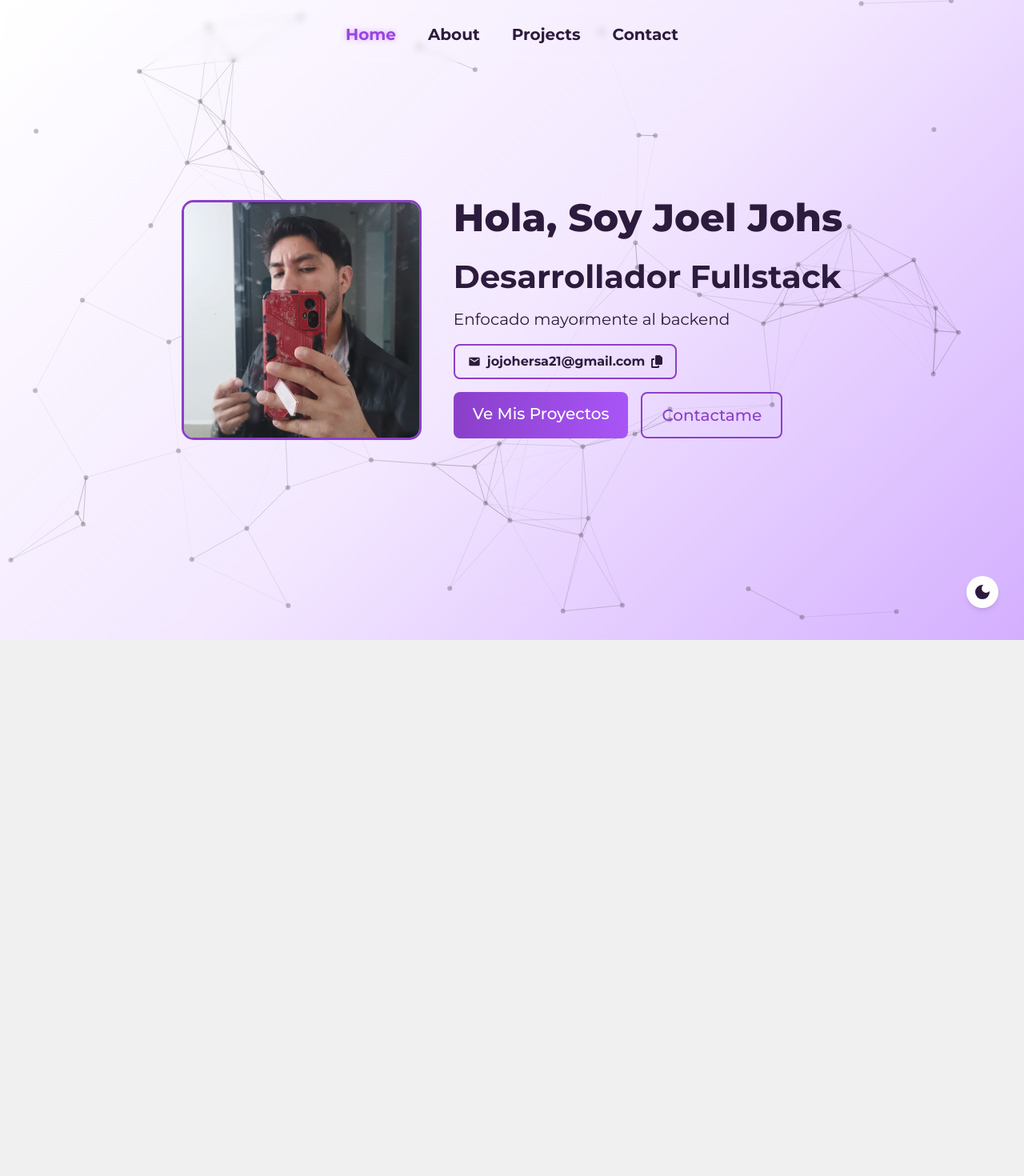
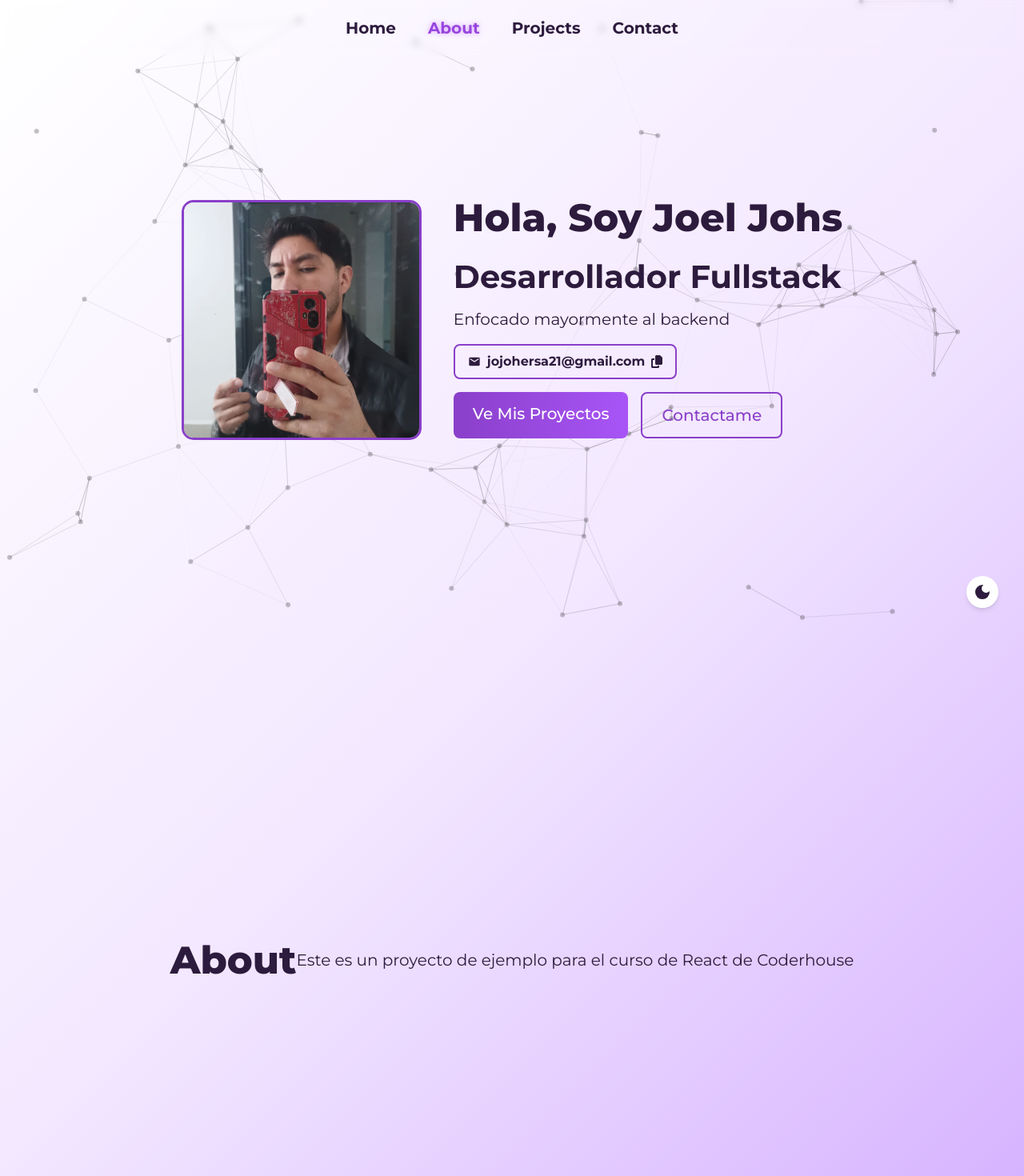
Before and after one commit to JoelJohs/portfolio_V1, a React (Vite) app: page / in a window 1280 px wide. Shown: the top 1470 px of the page at 80% size. Before the commit the page ends 800 px from the top, so only its background shows below. Built offline with nearby package versions, Linux system fonts and the light colour scheme.

Commit message:
Finish Navbar

```diff
--- a/src/Layout.jsx
+++ b/src/Layout.jsx
@@ -2,6 +2,7 @@ import Navbar from "./components/Navbar";
 import BottomScreenButtons from "./components/BottomScreenButtons";
 import Home from "./views/Home";
 import CoverParticles from "./components/CoverParticles";
+import About from "./views/About";
 
 const Layout = () => {
   return (
@@ -12,6 +13,7 @@ const Layout = () => {
       <div className="relative">
         <Navbar />
         <Home />
+        <About />
       </div>
 
       {/* Componentes flotantes */}
--- /dev/null
+++ b/src/assets/NavbarIcons.jsx
@@ -0,0 +1,21 @@
+export function HamburgerIcon(props, key) {
+  return (
+    <svg
+      xmlns="http://www.w3.org/2000/svg"
+      width="1em"
+      height="1em"
+      viewBox="0 0 32 32"
+      {...props}
+      key={key}
+    >
+      <path
+        fill="none"
+        stroke="currentColor"
+        stroke-linecap="round"
+        stroke-linejoin="round"
+        stroke-width="2"
+        d="M5 8h22M5 16h22M5 24h22"
+      />
+    </svg>
+  );
+}
--- a/src/components/Navbar.jsx
+++ b/src/components/Navbar.jsx
@@ -1,7 +1,10 @@
 import { useState, useEffect } from "react";
+import { HamburgerIcon } from "../assets/NavbarIcons";
 
 const Navbar = () => {
   const [active, setActive] = useState("home");
+  const [isScrolled, setIsScrolled] = useState(false);
+  const [isMenuOpen, setIsMenuOpen] = useState(false);
 
   useEffect(() => {
     const handleScroll = () => {
@@ -18,37 +21,96 @@ const Navbar = () => {
           setActive(section);
         }
       });
+
+      setIsScrolled(window.scrollY > 50);
     };
 
     window.addEventListener("scroll", handleScroll);
     return () => window.removeEventListener("scroll", handleScroll);
-  });
+  }, []);
+
+  const toggleMenu = () => {
+    setIsMenuOpen(!isMenuOpen);
+  };
+
+  const closeMenu = () => {
+    setIsMenuOpen(false);
+  };
+
+  const handleScrollToSection = (section) => {
+    const element = document.getElementById(section);
+    if (element) {
+      element.scrollIntoView({ behavior: "smooth", block: "start" });
+    }
+  };
 
   return (
-    <nav className="navbar fixed top-2 left-0 w-full  z-40">
-      <ul className="flex justify-center p-5">
-        <li className="mx-5">
-          <a href="#home" className={active === "home" ? "active" : ""}>
-            Home
+    <>
+      <nav
+        className={`navbar fixed top-0 left-0 w-full z-40 transition-transform ${
+          isScrolled
+            ? "-translate-x-full md:-translate-y-full"
+            : "translate-x-0"
+        }`}
+      >
+        <ul className="flex justify-center md:justify-center p-5">
+          {["home", "about", "projects", "contact"].map((section) => (
+            <li key={section} className="md:mx-5 mx-3">
+              <a
+                href="#"
+                className={active === section ? "active" : ""}
+                onClick={(e) => {
+                  e.preventDefault(); // Previene la recarga de página
+                  handleScrollToSection(section);
+                }}
+              >
+                {section.charAt(0).toUpperCase() + section.slice(1)}
               </a>
             </li>
-        <li className="mx-5">
-          <a href="#about" className={active === "about" ? "active" : ""}>
-            About
+          ))}
+        </ul>
+      </nav>
+
+      <div
+        className={`fixed top-4 left-4 md:top-10 md:left-8 transition-opacity ${
+          isScrolled ? "opacity-100" : "opacity-0"
+        }`}
+      >
+        <button onClick={toggleMenu} className="p-2 rounded-full shadow-md">
+          <HamburgerIcon width="1.5em" height="1.5em" />
+        </button>
+      </div>
+
+      {isMenuOpen && (
+        <div
+          className="fixed top-0 left-0 w-full h-full bg-black bg-opacity-50 z-50"
+          onClick={closeMenu}
+        >
+          <nav className="navbar fixed top-0 left-0 w-full z-40">
+            <ul
+              className="flex flex-col md:flex-row md:justify-center items-center p-5"
+              onClick={(e) => e.stopPropagation()}
+            >
+              {["home", "about", "projects", "contact"].map((section) => (
+                <li key={section} className="my-5 md:mx-5 md:my-0">
+                  <a
+                    href="#"
+                    className={active === section ? "active" : ""}
+                    onClick={(e) => {
+                      e.preventDefault();
+                      handleScrollToSection(section);
+                      toggleMenu(); // Cerrar el menú después de hacer clic
+                    }}
+                  >
+                    {section.charAt(0).toUpperCase() + section.slice(1)}
                   </a>
                 </li>
-        <li className="mx-5">
-          <a href="#projects" className={active === "projects" ? "active" : ""}>
-            Projects
-          </a>
-        </li>
-        <li className="mx-5">
-          <a href="#contact" className={active === "contact" ? "active" : ""}>
-            Contact
-          </a>
-        </li>
+              ))}
             </ul>
           </nav>
+        </div>
+      )}
+    </>
   );
 };
 
--- /dev/null
+++ b/src/views/About.jsx
@@ -0,0 +1,13 @@
+const About = () => {
+  return (
+    <section
+      id="about"
+      className="min-h-screen flex justify-center items-center"
+    >
+      <h1>About</h1>
+      <p>Este es un proyecto de ejemplo para el curso de React de Coderhouse</p>
+    </section>
+  );
+};
+
+export default About;
```
Lines whose indentation alone changed are shown as unchanged.
